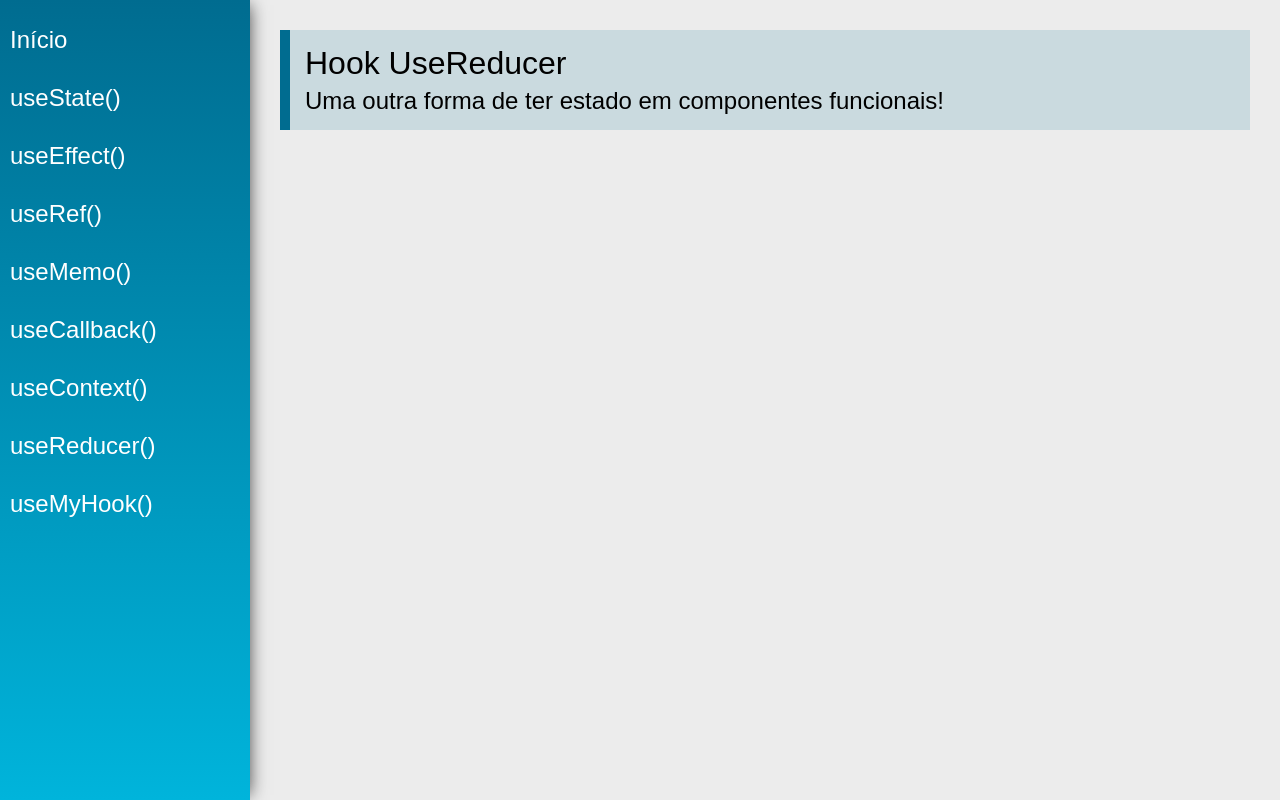
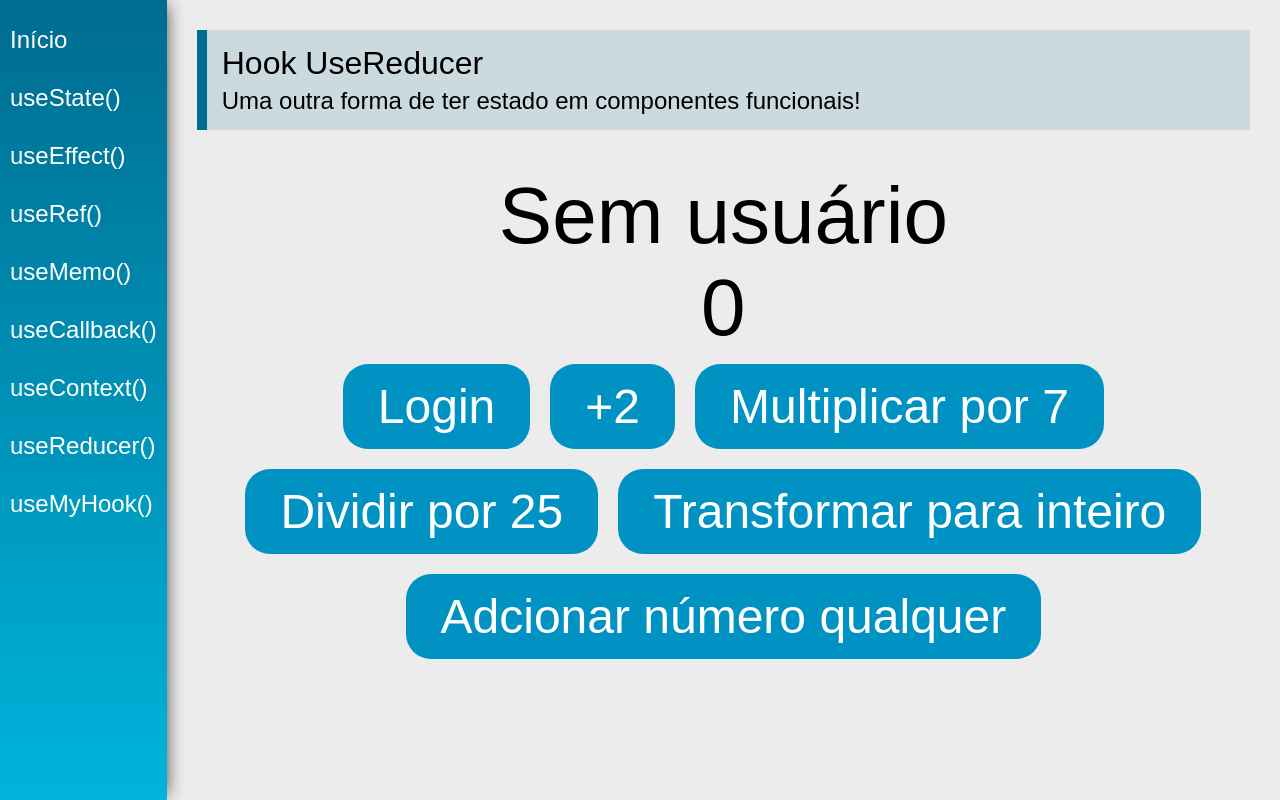
Before and after one commit to matheuscarvalheira/ReactJS-Redux, a React (Create React App) app in the folder hook/: page /useReducer in a window 1280 px wide. Built offline with nearby package versions, Linux system fonts and the light colour scheme.

Commit message:
import of initial states, reducers and actions

```diff
--- a/hook/src/views/examples/UseReducer.jsx
+++ b/hook/src/views/examples/UseReducer.jsx
@@ -1,14 +1,60 @@
-import React from 'react'
+import React, { useReducer } from 'react'
 import PageTitle from '../../components/layout/PageTitle'
 
+import { initialState, reducer } from '../../store/index';
+
+import { numberAdd2, login } from '../../store/actions';
+
+
+
 const UseReducer = (props) => {
+
+
+    const [state, dispatch] = useReducer(reducer, initialState);
+    var n = Math.floor(Math.random() * 10 + 1); // 1 a 10
+
+
     return (
         <div className="UseReducer">
             <PageTitle
                 title="Hook UseReducer"
                 subtitle="Uma outra forma de ter estado em componentes funcionais!"
             />
-        </div>
+
+
+            <div className="center">
+                {state.user ? (<span className="text">{state.user.name}</span>)
+                    : (<span className="text">Sem usuário</span>)}
+
+                <span className="text">{state.number}</span>
+                <div>
+                    <button className="btn"
+                        onClick={() => login(dispatch, 'João')}
+                    >Login</button>
+                    <button className="btn"
+                        onClick={() => numberAdd2(dispatch)}
+                    >+2</button>
+
+                    <button className="btn"
+                        onClick={(_) => { dispatch({ type: 'multi7' }) }}
+                    >Multiplicar por 7</button>
+
+                    <button className="btn"
+                        onClick={(_) => { dispatch({ type: 'divideFor25' }) }}
+                    >Dividir por 25</button>
+
+                    <button className="btn"
+                        onClick={(_) => { dispatch({ type: 'parseInt' }) }}
+                    >Transformar para inteiro</button>
+
+                    <button className="btn"
+                        onClick={(_) => { dispatch({ type: 'numberAddN', payload: n }) }}
+                    >Adcionar número qualquer</button>
+
+
+                </div>
+            </div>
+        </div >
     )
 }
 
```
